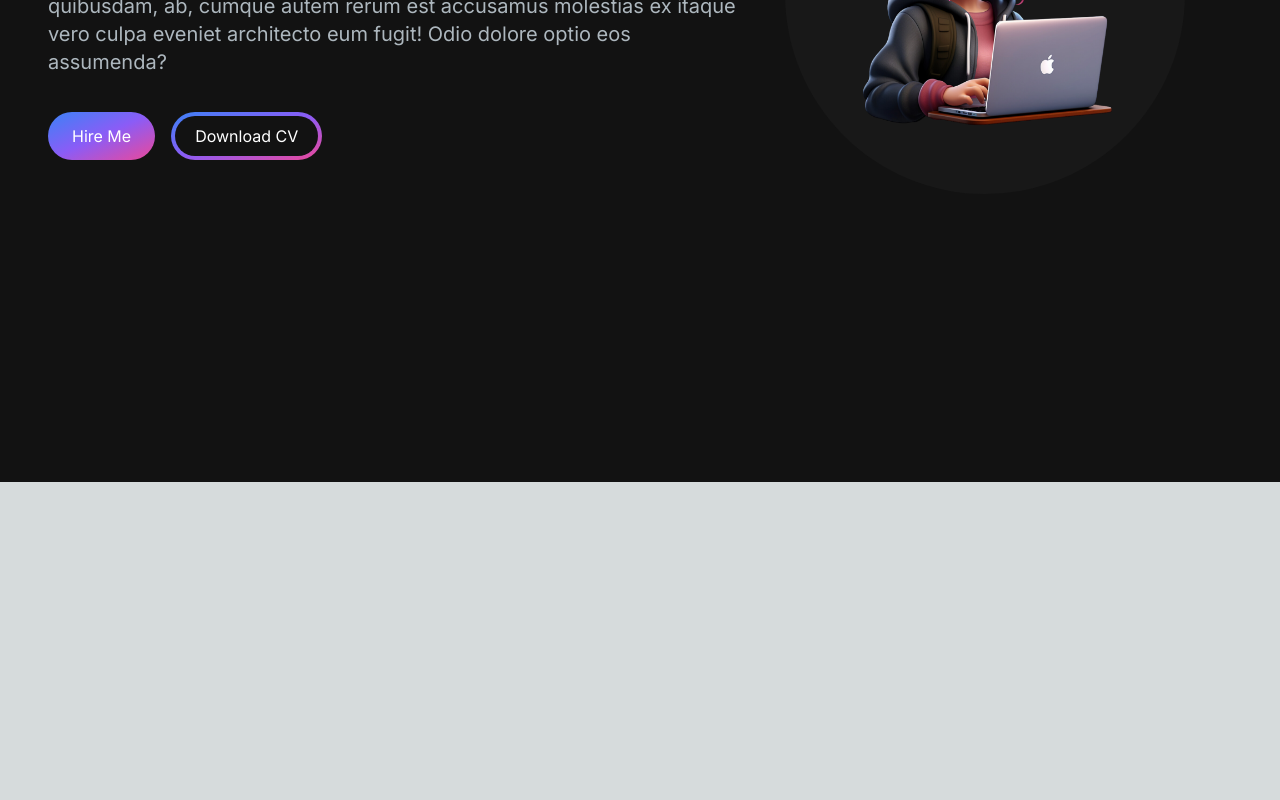
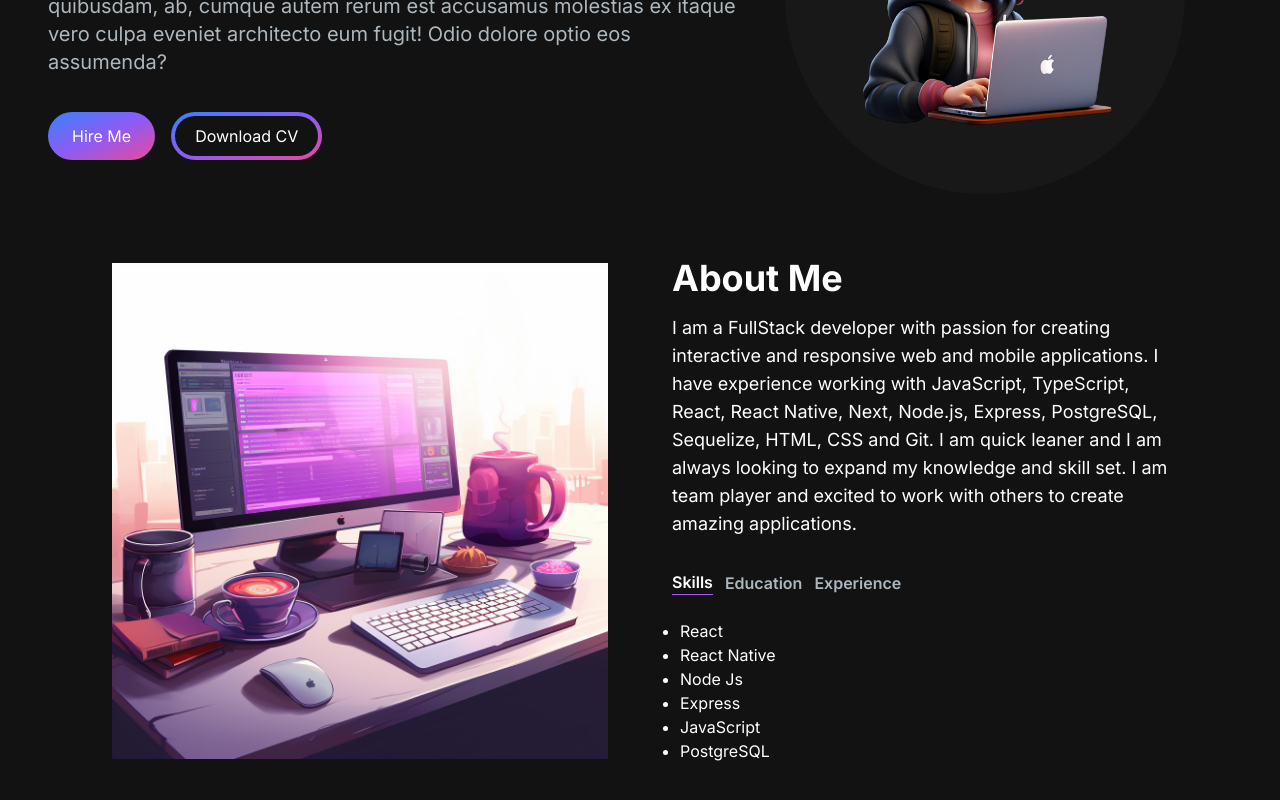
Before and after one commit to MarcosCunhaDev/portfolio-app, a Next.js app: page / in a window 1280 px wide. Shown: the part 318-1118 px from the top of the page. Before the commit the page ends 800 px from the top, so only its background shows below. Built offline with nearby package versions, Linux system fonts and the light colour scheme.

Commit message:
Create AboutMe Section

```diff
--- a/src/app/page.tsx
+++ b/src/app/page.tsx
@@ -1,3 +1,4 @@
+import AboutSection from "@/components/AboutSection";
 import HeroSection from "@/components/HeroSection";
 import Navbar from "@/components/Navbar";
 
@@ -9,6 +10,7 @@ export default function Home() {
       <Navbar />
       <div className="container mt-24 mx-auto px-12 py-4">
         <HeroSection />
+        <AboutSection />
       </div>
     </main>
   );
--- /dev/null
+++ b/src/components/AboutSection.tsx
@@ -0,0 +1,98 @@
+"use client";
+import Image from "next/image";
+import React, { ReactNode, useState, useTransition } from "react";
+import TabButton from "./TabButton";
+
+interface TabOptionI {
+  label: "Skills" | "Education" | "Experience";
+  id: string;
+  content?: ReactNode;
+}
+
+const TAB_DATA: TabOptionI[] = [
+  {
+    label: "Skills",
+    id: "skills",
+    content: (
+      <ul className="list-disc pl-2">
+        <li>React</li>
+        <li>React Native</li>
+        <li>Node Js</li>
+        <li>Express</li>
+        <li>JavaScript</li>
+        <li>PostgreSQL</li>
+      </ul>
+    ),
+  },
+  {
+    label: "Education",
+    id: "education",
+    content: (
+      <ul className="list-disc pl-2">
+        <li>Bachelor's Degree Electrical Engineering</li>
+        <li>University of Brasilia</li>
+      </ul>
+    ),
+  },
+  {
+    label: "Experience",
+    id: "experience",
+    content: <ul className="list-disc pl-2"></ul>,
+  },
+];
+
+const AboutSection = () => {
+  const [tab, setTab] = useState("skills");
+  const [isPending, startTransition] = useTransition();
+
+  const handleTabChange = (id: string) => {
+    startTransition(() => {
+      setTab(id);
+    });
+  };
+
+  return (
+    <section className="text-white">
+      <div className="md:grid md:grid-cols-2 gap-8 items-center py-8 px-4 xl:gap-16 sm:py-16 xl:px-16">
+        <Image
+          alt="about-image.png"
+          src="/images/about-image.png"
+          width={500}
+          height={500}
+        />
+        <div className="mt-4 md:mt-0 text-left flex flex-col h-full">
+          <h2 className="text-4xl font-bold text-white mb-4">About Me</h2>
+          <p className="text-base lg:text-lg">
+            I am a FullStack developer with passion for creating interactive and
+            responsive web and mobile applications. I have experience working
+            with JavaScript, TypeScript, React, React Native, Next, Node.js,
+            Express, PostgreSQL, Sequelize, HTML, CSS and Git. I am quick leaner
+            and I am always looking to expand my knowledge and skill set. I am
+            team player and excited to work with others to create amazing
+            applications.
+            {/* talk about my experience time */}
+            {/* talk about my soft skills a little */}
+          </p>
+          <div className="flex flex-row mt-8">
+            {TAB_DATA.map((tabOption, index) => {
+              return (
+                <TabButton
+                  key={tabOption.id}
+                  selectTab={() => handleTabChange(tabOption.id)}
+                  active={tab === tabOption.id}
+                >
+                  {tabOption.label}
+                </TabButton>
+              );
+            })}
+          </div>
+          <div className="mt-6">
+            {TAB_DATA.find((t) => t.id === tab)?.content}
+          </div>
+        </div>
+      </div>
+    </section>
+  );
+};
+
+export default AboutSection;
--- /dev/null
+++ b/src/components/TabButton.tsx
@@ -0,0 +1,22 @@
+import React, { ReactNode } from "react";
+
+interface TabButtonProps {
+  active: boolean;
+  selectTab: () => void;
+  children?: ReactNode;
+}
+
+const TabButton = ({ active, selectTab, children }: TabButtonProps) => {
+  const buttonClasses = active
+    ? "text-white border-b border-purple-500"
+    : "text-[#ADB7BE]";
+  return (
+    <button onClick={selectTab}>
+      <p className={`mr-3 font-semibold hover:text-white ${buttonClasses}`}>
+        {children}
+      </p>
+    </button>
+  );
+};
+
+export default TabButton;
```
Also changed, not shown: public/images/about-image.png (added).
